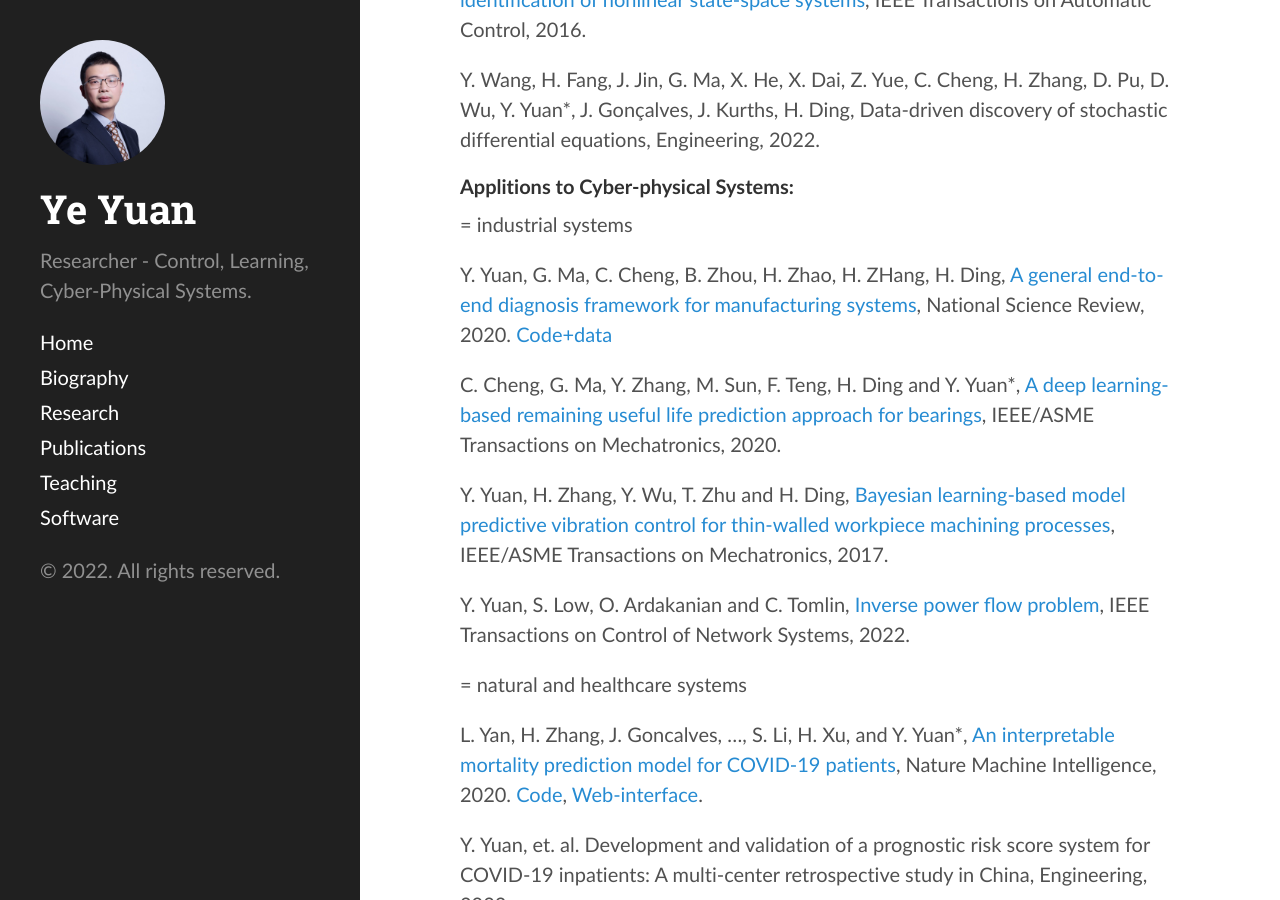
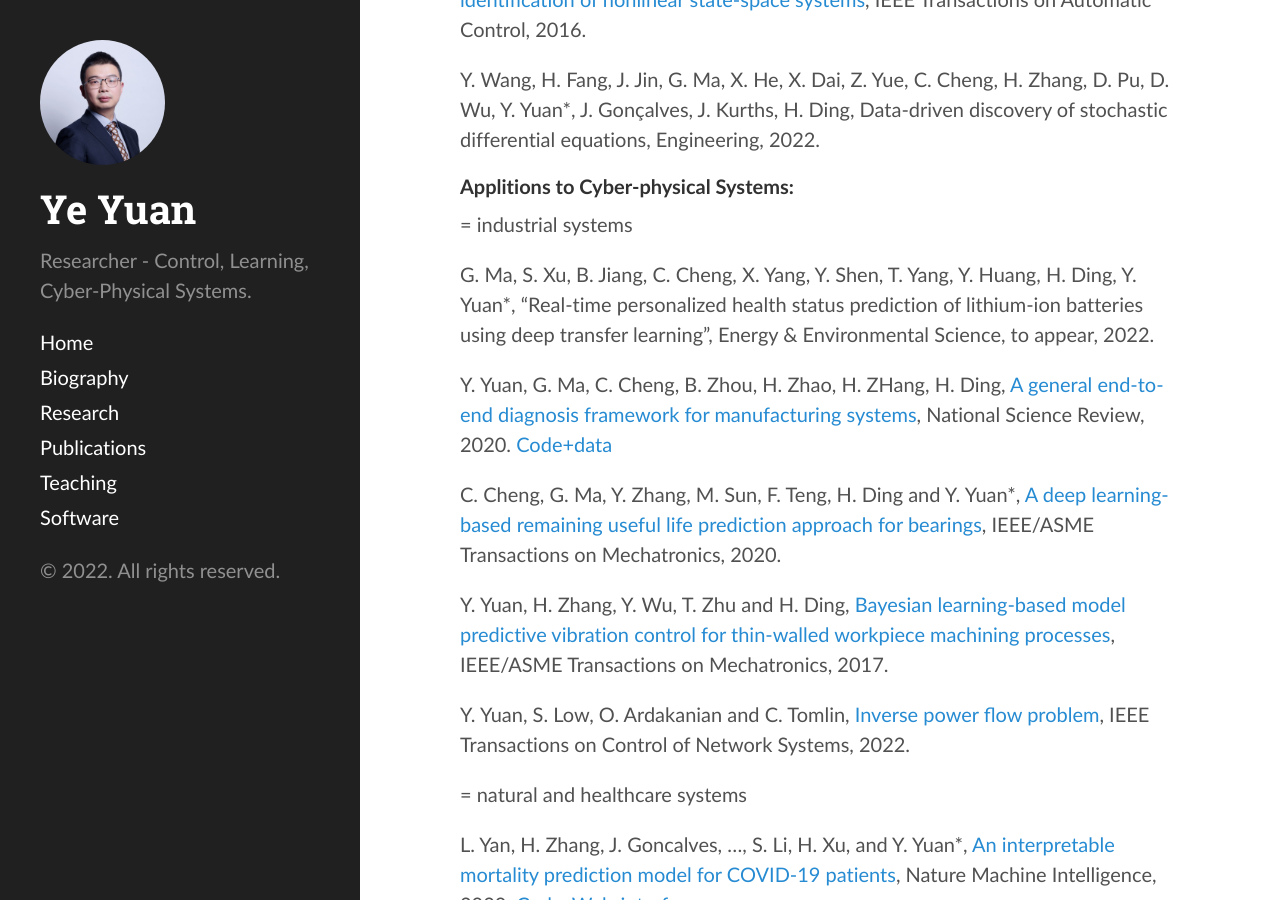
Before and after one commit to yy311/yy311.github.io, a Jekyll site: the page built from publication.md, in a window 1280 px wide and 900 px high, scrolled down 924 px. Built offline with Jekyll 4.4.1, drawn with Linux system fonts in a browser that asks for light colours.

Commit message:
Update publication.md

```diff
--- a/publication.md
+++ b/publication.md
@@ -32,6 +32,8 @@
 <h4>Applitions to Cyber-physical Systems:</h4>
 
 = industrial systems
+
+G. Ma, S. Xu, B. Jiang, C. Cheng, X. Yang, Y. Shen, T. Yang, Y. Huang, H. Ding, Y. Yuan*, “Real-time personalized health status prediction of lithium-ion batteries using deep transfer learning”, Energy & Environmental Science, to appear, 2022.
 
 Y. Yuan, G. Ma, C. Cheng, B. Zhou, H. Zhao, H. ZHang, H. Ding, [A general end-to-end diagnosis framework for manufacturing systems](https://academic.oup.com/nsr/advance-article/doi/10.1093/nsr/nwz190/5637084), National Science Review, 2020. [Code+data](https://github.com/HAIRLAB/NSR_krCNN)
 
```
